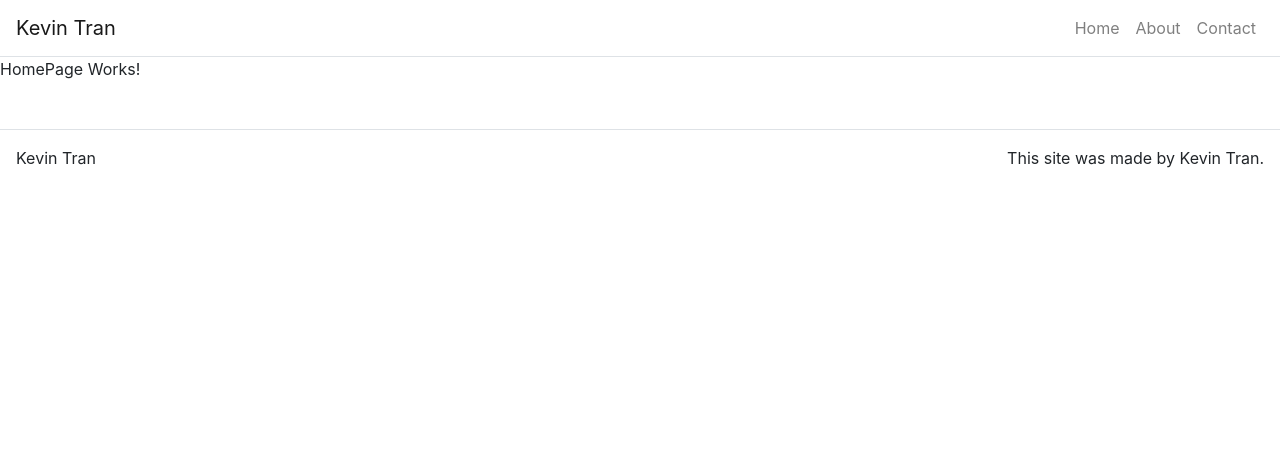
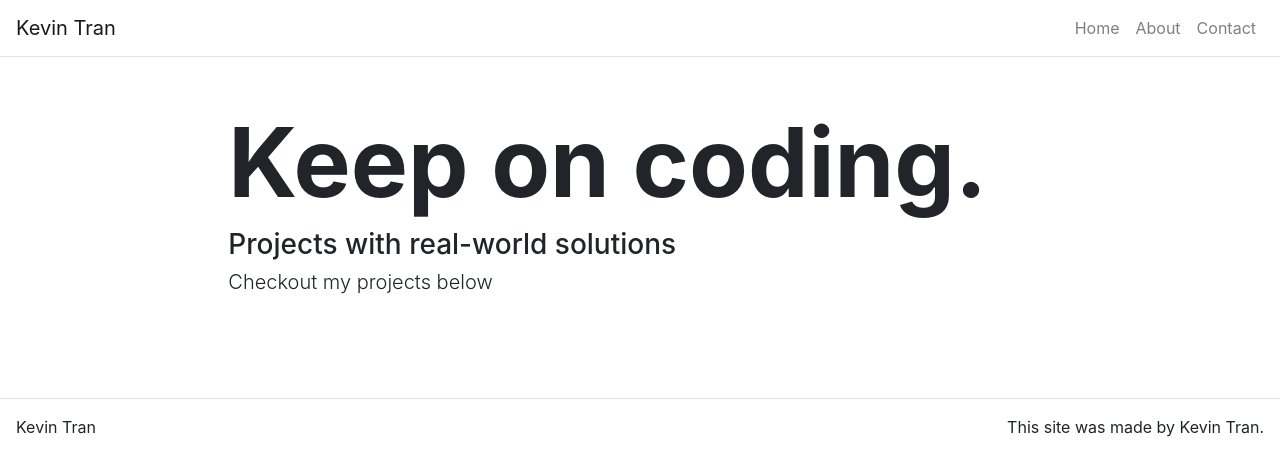
Before and after one commit to kevinhtran/kevinsPortfolio, a React (Create React App) app: page / in a window 1280 px wide. Shown: the top 476 px of the page. Built offline with nearby package versions, Linux system fonts and the light colour scheme.

Commit message:
created hero component to showcase key content

```diff
--- /dev/null
+++ b/src/components/Hero.js
@@ -0,0 +1,24 @@
+import React from 'react';
+import Jumbotron from 'react-bootstrap/Jumbotron';
+import Container from 'react-bootstrap/Container';
+import Row from 'react-bootstrap/Row';
+import Col from 'react-bootstrap/Col';
+
+function Hero(props) {
+
+  return (
+    <Jumbotron className="bg-transparent jumbotron-fluid p-0">
+      <Container fluid={true}>
+        <Row className="justify-content-center py-5">
+          <Col md={8} sm={12}>
+            { props.title && <h1 className="display-1 font-weight-bolder">{props.title}</h1> }
+            { props.subTitle && <h3 classNAme="display-4 font-weight-light">{props.subTitle}</h3> }
+            { props.text && <h3 className="lead font-weight-light">{props.text}</h3> }
+          </Col>
+        </Row>
+      </Container>
+    </Jumbotron>
+  );
+}
+
+export default Hero;
--- a/src/pages/HomePage.js
+++ b/src/pages/HomePage.js
@@ -1,9 +1,11 @@
 import React from 'react';
+
+import Hero from '../components/Hero';
 
 function HomePage(props) {
 
   return(
-    <p>HomePage Works!</p>
+    <Hero title={props.title} subTitle={props.subTitle} text={props.text} />
   );
 }
 
```
